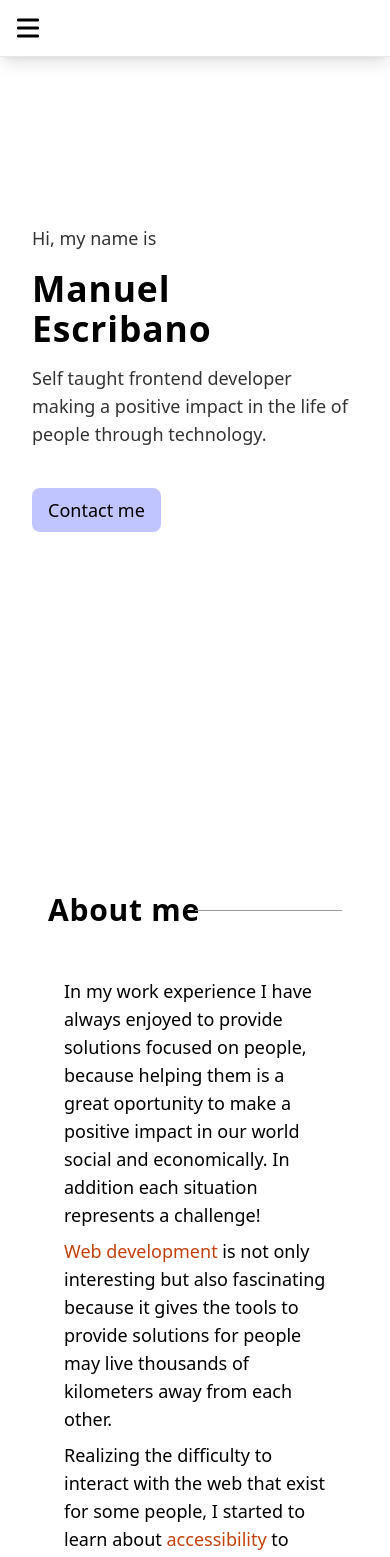
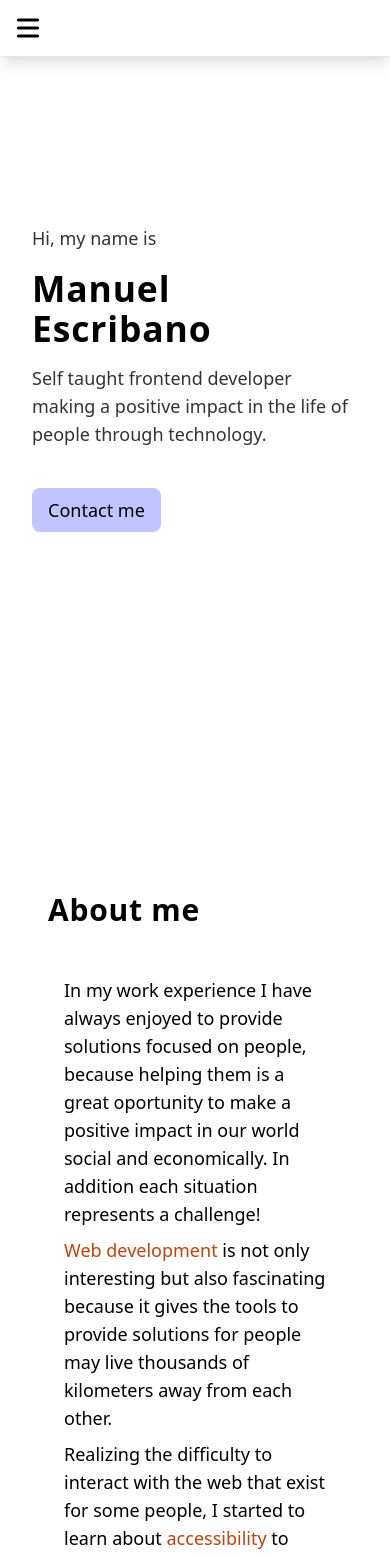
Before and after one commit to LPRegen/portfolio, a Next.js app: page / in a window 390 px wide. Shown: the top 1557 px of the page. Built offline with nearby package versions, Linux system fonts and the light colour scheme.

Commit message:
refactor: display after line only on resolutions bigger than 768px width

```diff
--- a/components/Heading.tsx
+++ b/components/Heading.tsx
@@ -31,7 +31,7 @@ export const Heading = ({
   }
 
   const afterLine = after
-    ? 'after:content-[""] after:block after:relative after:border-b after:w-[50%] after:top-[-0.6em] after:right-0 after:ml-[50%] after:mr-[5%] after:border-secondary-400'
+    ? 'md:after:content-[""] md:after:block md:after:relative md:after:border-b md:after:w-[50%] md:after:top-[-0.6em] md:after:right-0 md:after:ml-[50%] md:after:mr-[5%] md:after:border-secondary-400'
     : '';
 
   return (
```
